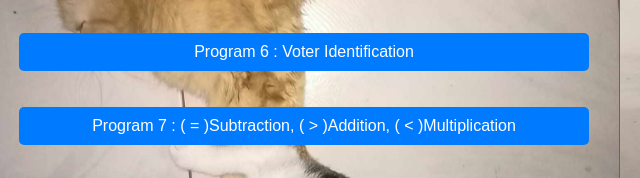
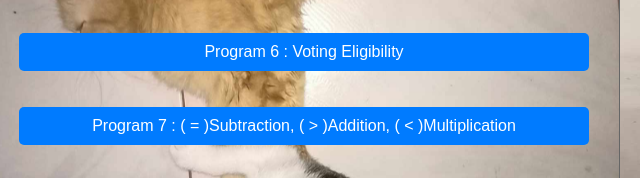
Before and after one commit to RolandoTahumJr/RolandoTahumJr.github.io-myJS, a plain HTML site: page index.html in a window 1280 px wide. Shown: the part 415-593 px from the top of the page, 336-976 px from the left. Drawn offline with Linux system fonts and the light colour scheme.

Commit message:
Update index.html

```diff
--- a/index.html
+++ b/index.html
@@ -57,7 +57,7 @@ img
 <a href="Program 3.html" class="btn-home">Program 3 : < OR ></a><br/><br/>
 <a href="Program 4.html" class="btn-home">Program 4 : Average of all Quiz</a><br/><br/>
 <a href="Program 5.html" class="btn-home">Program 5 : Five Input Numbers</a><br/><br/>
-<a href="Program 6.html" class="btn-home">Program 6 : Voter Identification </a><br/><br/>
+<a href="Program 6.html" class="btn-home">Program 6 : Voting Eligibility </a><br/><br/>
 <a href="Program 7.html" class="btn-home">Program 7 : ( = )Subtraction, ( > )Addition, ( < )Multiplication   </a><br/><br/>
 <a href="Program 8.html" class="btn-home">Program 8 : EVEN OR ODD </a><br/><br/>
 <a href="Program 9.html" class="btn-home">Program 9 : Base 60 grading </a><br/><br/>
```
